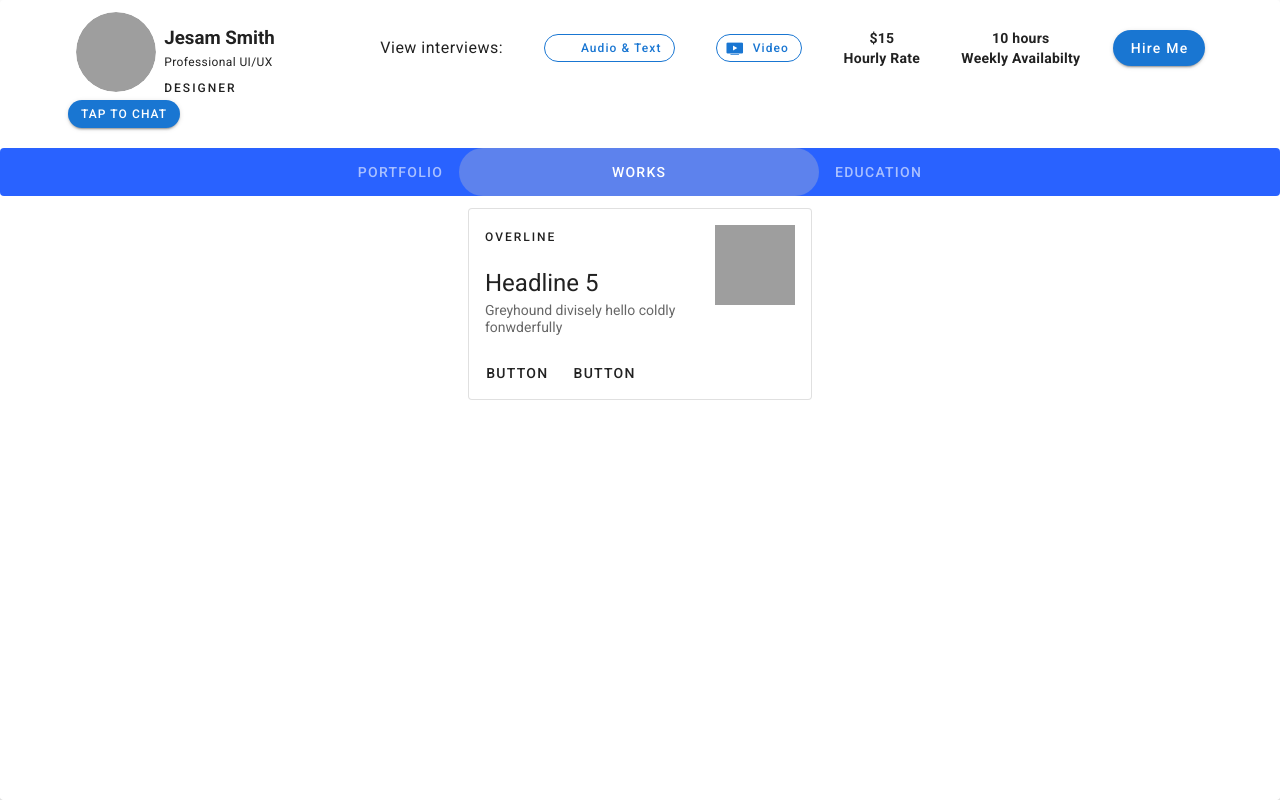
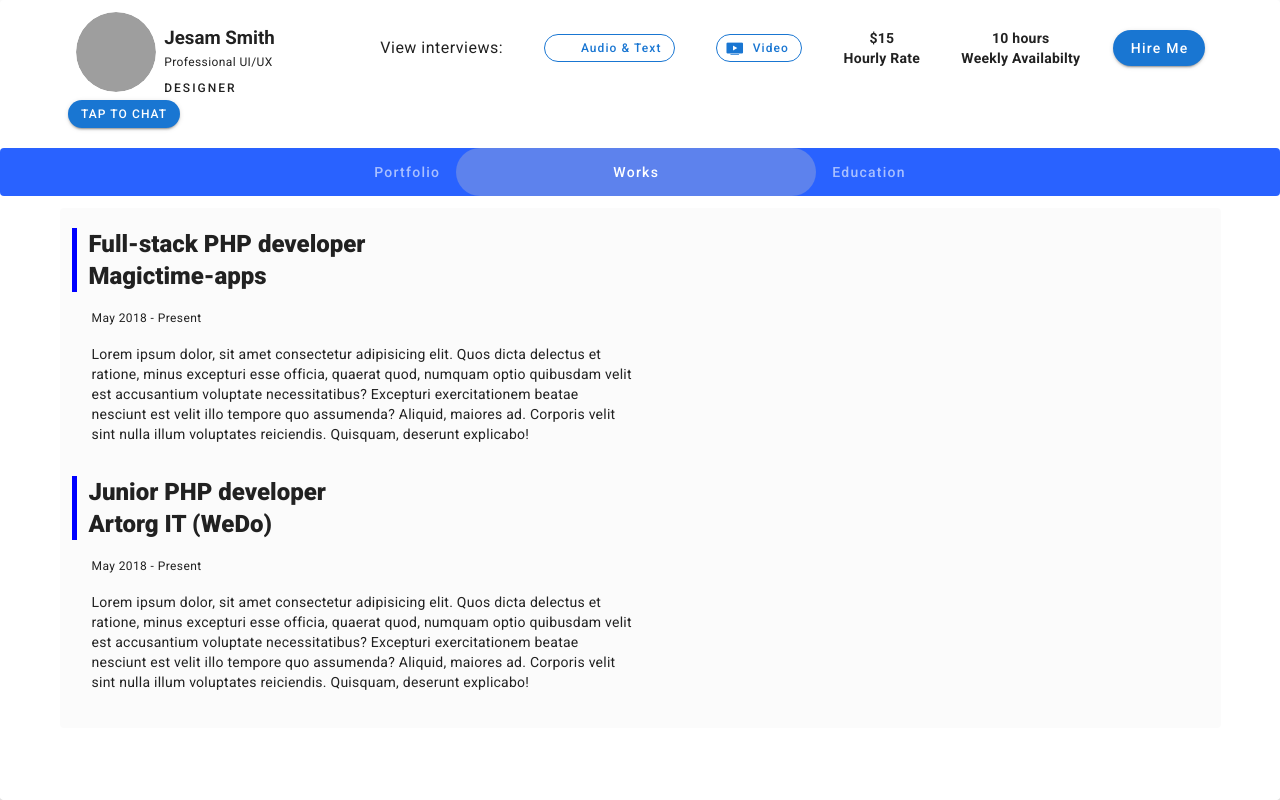
Before and after one commit to ismailreformed/resume-making-app, a Nuxt app: page /works in a window 1280 px wide. Built offline with nearby package versions, Linux system fonts and the light colour scheme; grey boxes are pictures that could not be loaded; some icons are missing.

Commit message:
created router link component

```diff
--- a/components/SlickCarousel.vue
+++ b/components/SlickCarousel.vue
@@ -1,30 +1,12 @@
 <template>
     <div>
         <slick ref="slick" :options="slickOptions" class="slickText">
-            <!-- <div v-for="(n,i) in data" :key="i">
-                    <template v-if="getUserImage(n)">
-                        <img :src="getUserImage(n)" class="slickImg"/>
-                    </template> -->
-            <div class="ma-1">
+            <div v-for="(item,i) in slickItems" :key="i" class="ma-1">
                 <template>
-                    <img src="@/assets/slider4.jpg" class="slickImg"/>
+                    <img :src="item.img" class="slickImg"/>
                 </template>
-                <p class="pa-0 ma-0 userName">asdfd asdfasd</p>
+                <p class="pa-0 ma-1 userName">{{ item.name }}</p>
             </div>
-            <div class="ma-1">
-                <template>
-                    <img src="@/assets/slider1.jpg" class="slickImg"/>
-                </template>
-                <p class="pa-0 ma-0 userName">asdfd asdfasd</p>
-            </div>
-            <div class="ma-1">
-                <template>
-                    <img src="@/assets/slider2.jpg" class="slickImg"/>
-                </template>
-                <p class="pa-0 ma-0 userName">asdfd asdfasd</p>
-            </div>
-
-            <!-- </div> -->
         </slick>
     </div>
 </template>
@@ -32,12 +14,17 @@
 <script>
     import Slick from "vue-slick";
 
+    import slider1 from '@/assets/slider1.jpg'
+    import slider2 from '@/assets/slider2.jpg'
+    import slider3 from '@/assets/slider3.jpg'
+    import slider4 from '@/assets/slider4.jpg'
+    import slider5 from '@/assets/slider1.jpg'
+
     export default {
         name: "SlickCarouselNeighbours",
         components: {
             Slick
         },
-        props: ["data", "option"],
         data() {
             return {
                 slickOptions: {
@@ -63,20 +50,17 @@
                         },
                     ]
                 },
+
+                slickItems: [
+                    {id: 1, img: slider1, name: 'Slider One'},
+                    {id: 2, img: slider2, name: 'Slider Two'},
+                    {id: 3, img: slider3, name: 'Slider Three'},
+                    {id: 4, img: slider4, name: 'Slider Four'},
+                    {id: 5, img: slider5, name: 'Slider Five'}
+                ]
             }
         },
         methods: {
-            getUserImage(data) {
-                if (data && data.user && data.user.profilePic && data.user.profilePic.fileUrl) {
-                    if (data.user.profilePic.fileUrl.includes('txt')) {
-                        return false
-                    } else {
-                        return data.user.profilePic.fileUrl
-                    }
-                } else {
-                    return false
-                }
-            },
             next() {
                 this.$refs.slick.next();
             },
@@ -90,19 +74,7 @@
                 this.$nextTick(() => {
                     this.$refs.slick.reSlick();
                 });
-            },
-            getName(data) {
-                if (data) {
-                    const item = data.name.split(' ');
-                    if (item[0].length > 7) {
-                        return item[0].substr(0,5) + '...'
-                    }else {
-                        return item[0]
-                    }
-                } else {
-                    return 'Buildo User'
-                }
-            },
+            }
         }
     }
 </script>
@@ -119,7 +91,7 @@
 
     .userName {
         color: black;
-        font-size: 20px;
+        font-size: 18px;
         font-weight: bold
     }
 
--- a/layouts/default.vue
+++ b/layouts/default.vue
@@ -91,7 +91,7 @@
               hide-slider
               dark
             >
-              <v-tab v-for="item in tabLists" :key="item.id" :to="item.link">
+              <v-tab v-for="item in tabLists" :key="item.id" :to="item.link" class="text-capitalize">
                 {{ item.name }}
               </v-tab>
 
@@ -127,5 +127,8 @@ export default {
   border-radius: 25px;
   width: 80%
 }
+.width350{
+  width: 300px;
+}
 
 </style>
--- a/pages/education/index.vue
+++ b/pages/education/index.vue
@@ -0,0 +1,47 @@
+<template>
+  <div>
+    <v-card
+      class="mx-auto"
+      flat
+      color="#FBFBFB"
+    >
+      <v-container grid-list-lg>
+        <v-layout v-for="item in educationExperinceLists" :key="item.id" row wrap>
+          <v-flex xs6>
+            <div class="borderLeft">
+              <p class="headline font-weight-black text--primary  ml-3 width350">
+                {{ item.title }}
+              </p>
+            </div>
+            <div class="ml-5">
+              <p class="caption">{{ item.since }}</p>
+              <p class="body-2 text--primary">
+                {{ item.text }}
+              </p>
+            </div>
+          </v-flex>
+        </v-layout>
+      </v-container>
+    </v-card>
+  </div>
+</template>
+
+<script>
+export default {
+  data(){
+    return {
+      educationExperinceLists: [
+        {id: 1, title: '(BBA) Bachelor Degree of Computer Science', since: 'May 2018 - Present', text: 'Lorem ipsum dolor, sit amet consectetur adipisicing elit. Quos dicta delectus et ratione, minus excepturi esse officia, quaerat quod, numquam optio quibusdam velit est accusantium voluptate necessitatibus? Excepturi exercitationem beatae nesciunt est velit illo tempore quo assumenda? Aliquid, maiores ad. Corporis velit sint nulla illum voluptates reiciendis. Quisquam, deserunt explicabo!'},
+        {id: 2, title: '(MBA) Master of Business Administration', since: 'May 2018 - Present', text: 'Lorem ipsum dolor, sit amet consectetur adipisicing elit. Quos dicta delectus et ratione, minus excepturi esse officia, quaerat quod, numquam optio quibusdam velit est accusantium voluptate necessitatibus? Excepturi exercitationem beatae nesciunt est velit illo tempore quo assumenda? Aliquid, maiores ad. Corporis velit sint nulla illum voluptates reiciendis. Quisquam, deserunt explicabo!'},
+      ]
+    }
+  }
+}
+</script>
+
+<style >
+.borderLeft{
+  border-left: 5px solid;
+  border-left-color: blue;
+  }
+</style>
--- a/pages/works/index.vue
+++ b/pages/works/index.vue
@@ -1,26 +1,47 @@
 <template>
-  <v-card
-    class="mx-auto"
-    max-width="344"
-    outlined
-  >
-    <v-list-item three-line>
-      <v-list-item-content>
-        <div class="overline mb-4">OVERLINE</div>
-        <v-list-item-title class="headline mb-1">Headline 5</v-list-item-title>
-        <v-list-item-subtitle>Greyhound divisely hello coldly fonwderfully</v-list-item-subtitle>
-      </v-list-item-content>
+  <div>
+    <v-card
+      class="mx-auto"
+      flat
+      color="#FBFBFB"
+    >
+      <v-container grid-list-lg>
+        <v-layout v-for="item in workExperinceLists" :key="item.id" row wrap>
+          <v-flex xs6>
+            <div class="borderLeft">
+              <p class="headline font-weight-black text--primary ml-3 width350">
+                {{ item.title }}
+              </p>
+            </div>
+            <div class="ml-5">
+              <p class="caption">{{ item.since }}</p>
+              <p class="body-2 text--primary">
+                {{ item.text }}
+              </p>
+            </div>
+          </v-flex>
+        </v-layout>
+      </v-container>
+    </v-card>
+  </div>
+</template>
 
-      <v-list-item-avatar
-        tile
-        size="80"
-        color="grey"
-      ></v-list-item-avatar>
-    </v-list-item>
+<script>
+export default {
+  data(){
+    return {
+      workExperinceLists: [
+        {id: 1, title: 'Full-stack PHP developer Magictime-apps', since: 'May 2018 - Present', text: 'Lorem ipsum dolor, sit amet consectetur adipisicing elit. Quos dicta delectus et ratione, minus excepturi esse officia, quaerat quod, numquam optio quibusdam velit est accusantium voluptate necessitatibus? Excepturi exercitationem beatae nesciunt est velit illo tempore quo assumenda? Aliquid, maiores ad. Corporis velit sint nulla illum voluptates reiciendis. Quisquam, deserunt explicabo!'},
+        {id: 2, title: 'Junior PHP developer Artorg IT (WeDo)', since: 'May 2018 - Present', text: 'Lorem ipsum dolor, sit amet consectetur adipisicing elit. Quos dicta delectus et ratione, minus excepturi esse officia, quaerat quod, numquam optio quibusdam velit est accusantium voluptate necessitatibus? Excepturi exercitationem beatae nesciunt est velit illo tempore quo assumenda? Aliquid, maiores ad. Corporis velit sint nulla illum voluptates reiciendis. Quisquam, deserunt explicabo!'},
+      ]
+    }
+  }
+}
+</script>
 
-    <v-card-actions>
-      <v-btn text>Button</v-btn>
-      <v-btn text>Button</v-btn>
-    </v-card-actions>
-  </v-card>
-</template>
+<style >
+.borderLeft{
+  border-left: 5px solid;
+  border-left-color: blue;
+  }
+</style>
```
